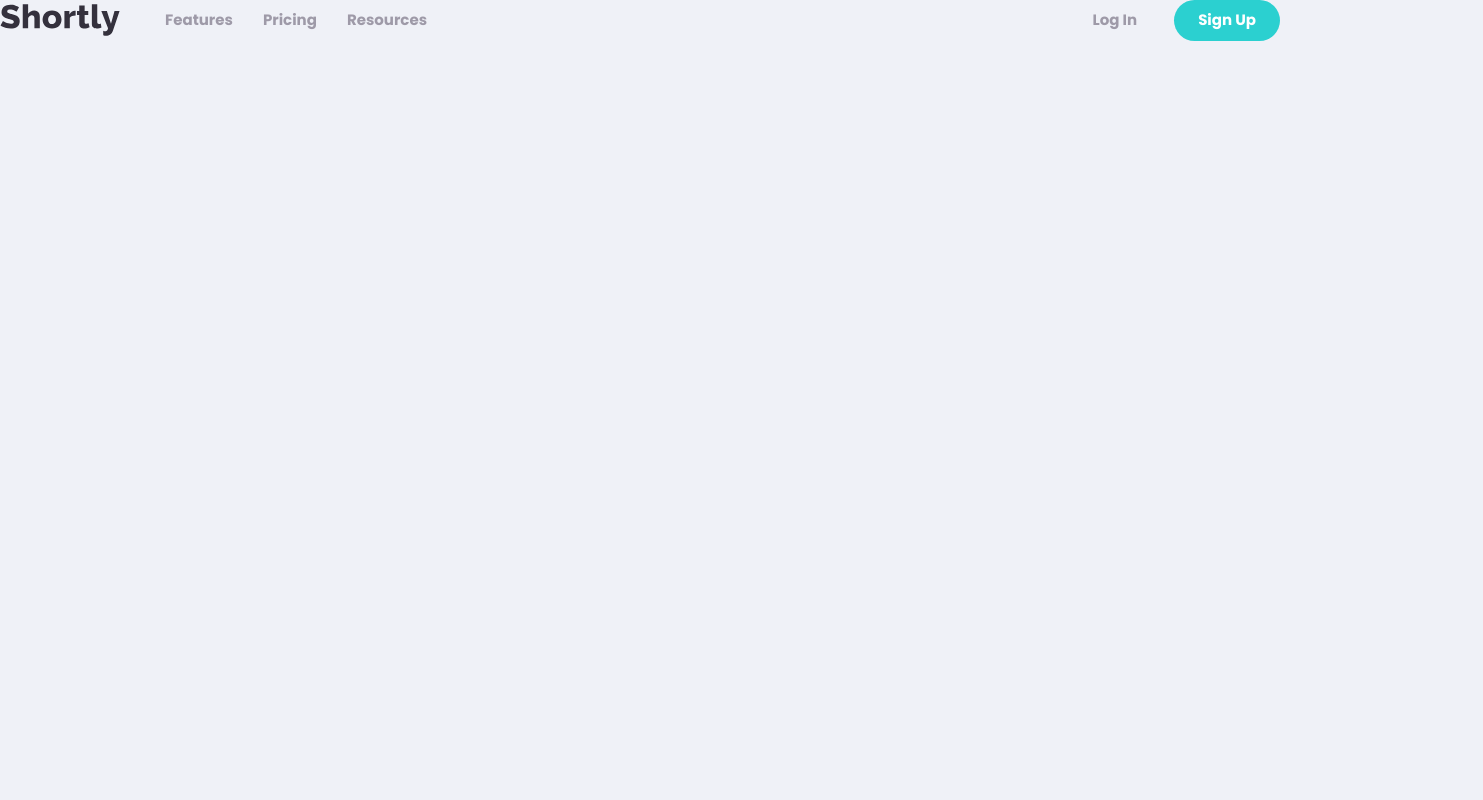
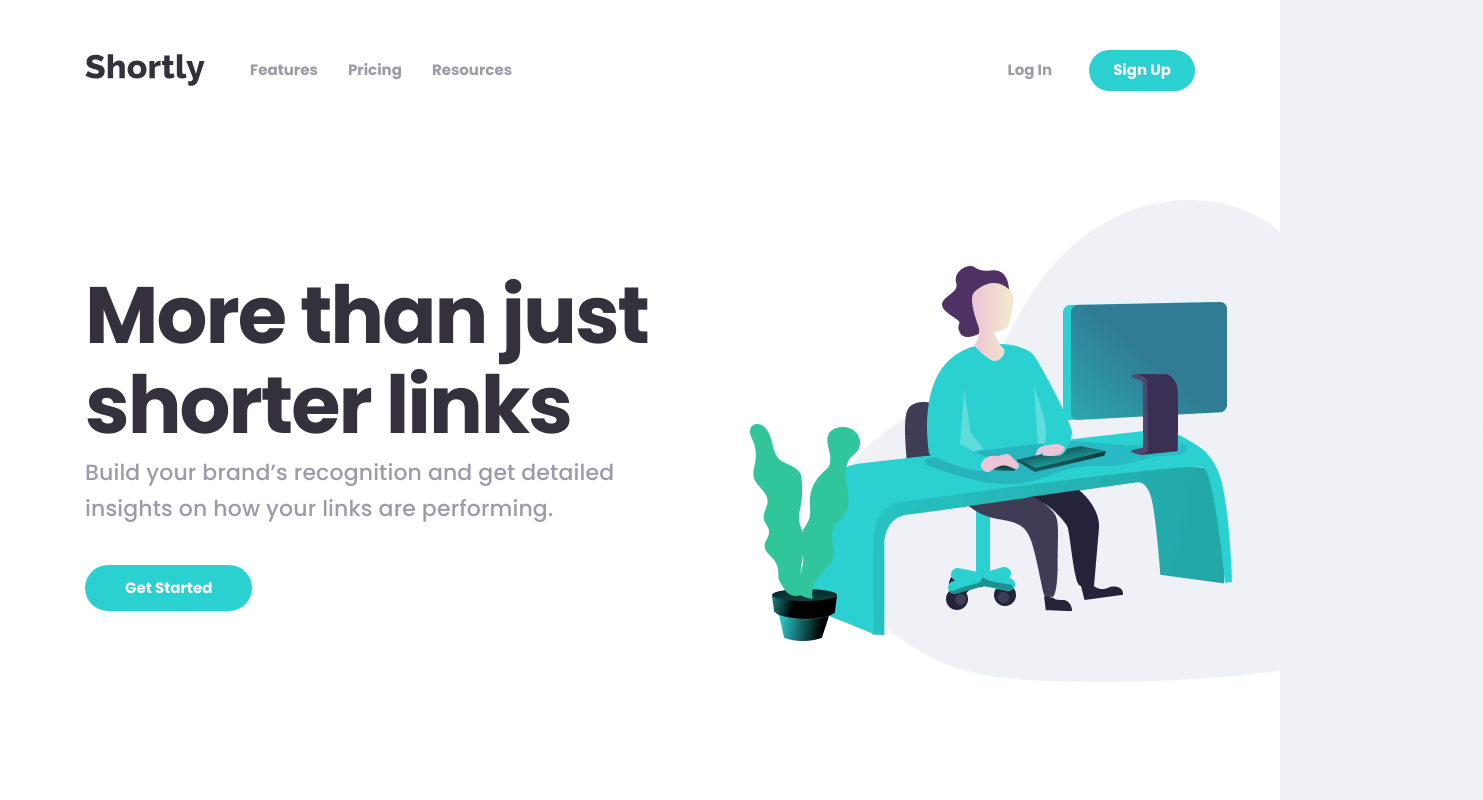
Before and after one commit to mohamedxamid/Shortly, a plain HTML site: page index.html in a window 1280 px wide. Shown: the whole page, 1483 px wide, since content can reach past the window. Drawn offline with Linux system fonts and the light colour scheme.

Commit message:
Add hero section

```diff
--- a/css/styles.css
+++ b/css/styles.css
@@ -176,3 +176,59 @@ img {
 .site-header__button:not(:last-child) {
     margin-right: 37px;
 }
+
+/* HERO */
+.hero {
+    padding-top: 50px;
+    padding-bottom: 50px;
+    flex-grow: 1;
+    background-color: #fff;
+}
+
+.hero__container {
+    height: 100%;
+}
+
+.hero__inner {
+    position: relative;
+    display: flex;
+    height: 100%;
+    flex-direction: column;
+    justify-content: center;
+    align-items: flex-start;
+    z-index: 1;
+}
+
+.hero__content {
+    width: 55%;
+}
+
+.hero__title {
+    margin-top: 0;
+    margin-bottom: 5px;
+    font-size: 80px;
+    line-height: 90px;
+    letter-spacing: -2px;
+    font-weight: 700;
+    color: var(--black);
+}
+
+.hero__text {
+    margin-top: 0;
+    margin-bottom: 38px;
+    font-size: 22px;
+    line-height: 36px;
+    letter-spacing: 0.15px;
+    font-weight: 500;
+}
+
+.hero__button {
+
+}
+
+.hero__img {
+    position: absolute;
+    z-index: -1;
+    top: center;
+    right: -288px;
+}
--- a/index.html
+++ b/index.html
@@ -12,6 +12,8 @@
 </head>
 <body>
 
+    <div class="hero">
+        <div class="hero__container container">
             <header class="site-header">
                 <a class="site-header__logo logo" href="#">
                     <img class="logo__img" src="imgs/logo-shortly.svg" alt="site-logo" width="120" height="33">
@@ -29,6 +31,16 @@
                 </div>
             </header>
 
+            <div class="hero__inner">
+                <div class="hero__content">
+                    <h1 class="hero__title">More than just<br />shorter links</h1>
+                    <p class="hero__text">Build your brand’s recognition and get detailed insights on how your links are performing.</p>
+                    <button class="hero__button button button--large button--green button--circle">Get Started</button>
+                </div>
+                <img class="hero__img" src="imgs/hero-img.png" alt="working-with-computer" width="733" height="482" srcset="imgs/hero-img.png 1x, imgs/hero-img@2x.png 2x">
+            </div>
+        </div>
+    </div>
 
     <script src="js/main.js"></script>
 </body>
```
Also changed, not shown: imgs/hero-img.png (added), imgs/hero-img@2x.png (added).
